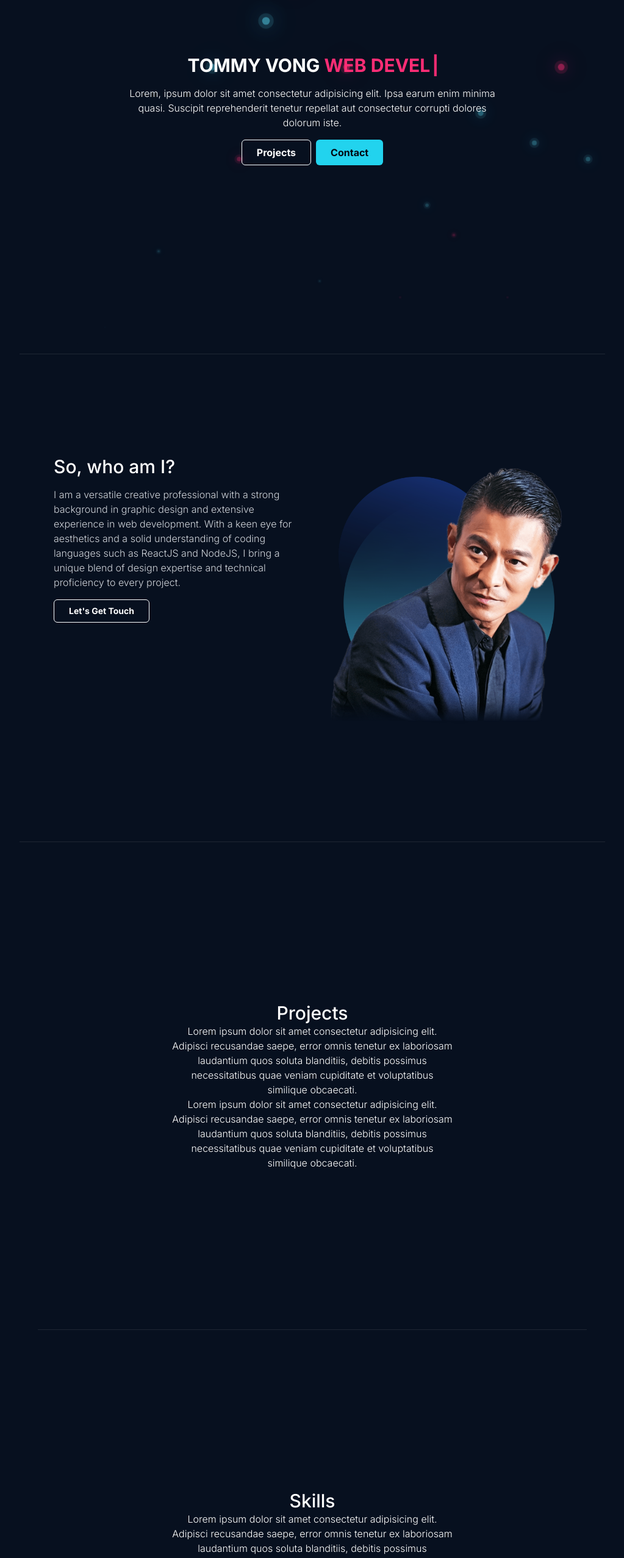
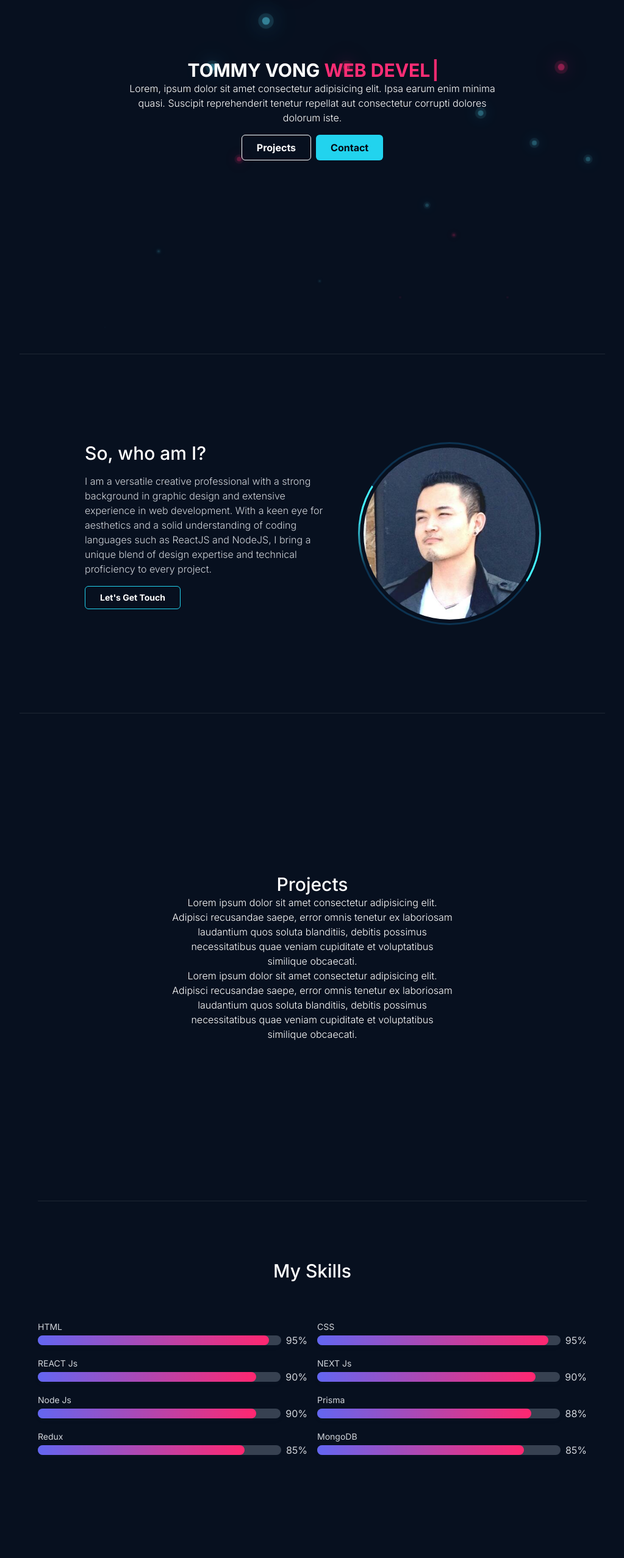
Before and after one commit to tommyeight8/portfolio, a Next.js app: page / in a window 1280 px wide. Shown: the part 220-2775 px from the top of the page at 61% size, without its empty margins (128-1151 px from the left). Built offline with nearby package versions, Linux system fonts and the light colour scheme; no server answers.

Commit message:
Added experience and skill section

```diff
--- a/app/components/About.tsx
+++ b/app/components/About.tsx
@@ -3,18 +3,37 @@
 import { useActiveSelection } from '@/context/ActiveContext'
 import Image from 'next/image'
 import Link from 'next/link'
-import { useEffect } from 'react'
-import { useInView } from 'react-intersection-observer'
+
+import { motion, useInView } from 'framer-motion'
+
+import styles from '@/styles/aboutme.module.css'
 
 const About = () => {
   const {activeSelection, setActiveSelection} = useActiveSelection()
-
   return (
     <section
-      className='h-screen w-full max-w-[960px] flex flex-col justify-center items-center text-white
+      className='py-36 w-full max-w-[960px] flex flex-col justify-center items-center text-white
       font-bold border-t border-gray-200/10' id='about'>
         <div className='flex gap-12'>
-          <div className='flex flex-col gap-4 max-w-[400px]'>
+          <motion.div
+          initial={{
+            x: -100,
+            opacity: 0
+          }}
+          whileInView={{
+            x: 1,
+            opacity: 1,
+            transition: {
+              type: "spring",
+              damping: 15,
+              stiffness: 180,
+              duration: .4
+            }
+          }}
+          viewport={{
+            once: true
+          }}
+          className='flex flex-col gap-4 max-w-[400px]'>
             <h2 className='text-3xl font-medium'>So, who am I?</h2>
             <p className='text-gray-300 text-md font-light'>
               I am a versatile creative professional with a strong background in graphic design and extensive experience
@@ -25,22 +44,54 @@ const About = () => {
             <Link
             onClick={() => setActiveSelection('Contact')}
             href='#contact'
-            className='px-6 py-2 border border-white rounded-md text-sm
+            className='px-6 py-2 border border-cyan-400 rounded-md text-sm
             hover:bg-cyan-400 hover:border-cyan-400 hover:text-gray-900 transition duration-300
               w-fit'>
               Let's Get Touch
             </Link>
-          </div>
-          <Image
-          className=''
-          src='/profile.png'
-          quality={80}
-          width={400}
-          height={300}
-          alt='' />
-
+          </motion.div>
+          <motion.div
+            initial={{
+              x: 100,
+              opacity: 0
+            }}
+            whileInView={{
+              x: 1,
+              opacity: 1,
+              transition: {
+                type: "spring",
+                damping: 15,
+                stiffness: 180,
+                duration: .3
+              }
+            }}
+            viewport={{
+            once: true
+          }}
+          >
+            <div className='flex justify-center items-center relative '>
+              <Image
+                className={`${styles.profile} absolute z-10 rounded-full bg-white w-[282px] h-[282px] object-cover`}
+                src='/profile.png'
+                quality={80}
+                width={295}
+                height={295}
+                alt='' />
+              <div className={`${styles['profile']} relative w-[300px] h-[300px] rounded-full flex justify-center items-center
+                bg-transparentbefore:absolute before:w-[500px] before:h-[350px]
+                overflow-hidden after:absolute after:bg-[#07101f]
+                after:inset-[3px] after:rounded-full`}>
+              </div>
+            </div>
+            {/* <Image
+              className={`${styles.profile} relative rounded-full bg-white w-[300px] h-[300px] object-cover`}
+              src='/profile.png'
+              quality={80}
+              width={300}
+              height={300}
+              alt='' /> */}
+          </motion.div>
         </div>
-
     </section>
   )
 }
--- a/app/components/Contact.tsx
+++ b/app/components/Contact.tsx
@@ -10,7 +10,7 @@ const Contact = () => {
 
   return (
     <section
-        className='flex items-center justify-center h-screen w-full relative bg-gradient-to-tr from-slate-800
+        className='pt-24 pb-48 flex items-center justify-center  w-full relative bg-gradient-to-tr from-slate-800
          to-[#07101f] to-50%'
         id='contact'>
         <div className={`${styles['bg-gradient']} relative w-[300px] h-[400px] flex justify-center items-center
--- a/app/components/Experience.tsx
+++ b/app/components/Experience.tsx
@@ -1,29 +1,60 @@
 'use client'
+import React, { useEffect, useState } from 'react';
+import { VerticalTimeline, VerticalTimelineElement }  from 'react-vertical-timeline-component';
+import 'react-vertical-timeline-component/style.min.css';
+import {useInView} from 'react-intersection-observer'
 
-import { useActiveSelection } from '@/context/ActiveContext'
-import React, { useEffect } from 'react'
-import { useInView } from 'react-intersection-observer'
+import { experiencesData } from '@/lib/data';
 
 const Experience = () => {
-  const {activeSelection, setActiveSelection} = useActiveSelection()
+  const [timeline, settimeline] = useState(false)
+  const { ref, inView } = useInView({
+    threshold: .3
+  })
+
+  useEffect(() => {
+    if(inView) {
+      settimeline(true)
+    }
+  }, [inView])
 
   return (
-    <section
-      className='h-screen w-full max-w-[900px] flex flex-col items-center justify-center text-white text-center
-      font-bold border-t border-gray-200/10' id='experience'>
-        <h2 className='text-3xl font-medium capitalize'>Experience</h2>
-        <p className='max-w-[460px] text-md font-light'>
-          Lorem ipsum dolor sit amet consectetur adipisicing elit. Adipisci
-          recusandae saepe, error omnis tenetur ex laboriosam laudantium quos
-          soluta blanditiis, debitis possimus necessitatibus quae veniam
-          cupiditate et voluptatibus similique obcaecati.
-        </p>
-        <p className='max-w-[460px] text-md font-light'>
-          Lorem ipsum dolor sit amet consectetur adipisicing elit. Adipisci
-          recusandae saepe, error omnis tenetur ex laboriosam laudantium quos
-          soluta blanditiis, debitis possimus necessitatibus quae veniam
-          cupiditate et voluptatibus similique obcaecati.
-        </p>
+    <section id='experience' ref={ref} className='py-24 flex flex-col justify-center items-center text-white'>
+        <h2 className='text-3xl font-medium capitalize mb-16'>My Experience</h2>
+        <VerticalTimeline
+
+        >
+          {
+            experiencesData.map((experience, i) => {
+              return (
+                <React.Fragment key={i}>
+                <VerticalTimelineElement
+                  visible={timeline}
+                  contentStyle={{
+                    background: 'transparent',
+                    boxShadow: 'none',
+                    border: '2px solid #fff',
+                    textAlign: 'left',
+                  }}
+                  contentArrowStyle={{
+                    borderRight: '.4rem solid #fff'
+                  }}
+                  date={experience.date}
+                  dateClassName='text-gray-100'
+                  icon={experience.icon}
+                  iconStyle={{
+                    background: 'linear-gradient(45deg, navy, magenta)'
+                  }}
+                >
+                  <h3 className='text-gray-100 font-semibold capitalize'>{experience.title}</h3>
+                  <p className='!text-sm font-normal !mt-0 text-blue-400'>{experience.location}</p>
+                  <p className='text-gray-200'>{experience.description}</p>
+                </VerticalTimelineElement>
+              </React.Fragment>
+              )
+            })
+          }
+        </VerticalTimeline>
     </section>
   )
 }
--- a/app/components/Form.tsx
+++ b/app/components/Form.tsx
@@ -10,9 +10,6 @@ import { FaLinkedin, FaTwitter, FaInstagram } from 'react-icons/fa'
 const Form = () => {
     const [clientErrors, setclientErrors] = useState<any | null>(null)
     const formRef = useRef<HTMLFormElement>(null)
-
-    console.log(clientErrors);
-
 
     const clientAction = async (formData: FormData) => {
         const senderEmail = formData.get('email')
@@ -59,6 +56,7 @@ const Form = () => {
                         <input
                             name="email"
                             type="email"
+                            id='email'
                             className="text-white peer w-full border-b-2 border-transparent placeholder:text-transparent
                             outline-none focus:border-gray-700 bg-black/10 p-2"
                             placeholder="name" />
@@ -72,6 +70,7 @@ const Form = () => {
                     </div>
                     <div className="relative mt-6">
                         <textarea
+                            id='message'
                             name="message"
                             maxLength={500}
                             className="text-white h-24 peer w-full border-b-2 border-transparent placeholder:text-transparent
--- a/app/components/Intro.tsx
+++ b/app/components/Intro.tsx
@@ -4,6 +4,21 @@ import { useActiveSelection } from '@/context/ActiveContext'
 import { useEffect } from 'react'
 import { useInView } from 'react-intersection-observer'
 import { useTypewriter, Cursor } from 'react-simple-typewriter'
+import { motion } from 'framer-motion'
+
+// const staggerAnimation = {
+//   initial: {
+//     opacity: 0,
+//     y: 10
+//   },
+//   animate: (i: number) => ({
+//     opacity: 1,
+//     y: 0,
+//     transition: {
+//       delay: .2 * i,
+//     }
+//   })
+// }
 
 const Intro = () => {
     const [text] = useTypewriter({
@@ -12,11 +27,21 @@ const Intro = () => {
         loop: true
     })
 
-    const {activeSelection, setActiveSelection} = useActiveSelection()
+    const btns = ['Projects', 'Contact Me']
 
   return (
     <section className='h-screen text-white text-center font-bold
     flex flex-col w-full items-center justify-center gap-4' id='home'>
+      <motion.div
+        initial={{
+          y: 100,
+          opacity: 0
+        }}
+        animate={{
+          y: 0,
+          opacity: 1
+        }}
+      >
         <div className='uppercase font-bold text-3xl'>
           Tommy vong&nbsp;
           <span className='text-[#ff2d75]'>
@@ -26,12 +51,31 @@ const Intro = () => {
           Lorem, ipsum dolor sit amet consectetur adipisicing elit. Ipsa earum enim minima quasi. Suscipit reprehenderit tenetur repellat aut consectetur
           corrupti dolores dolorum iste.
         </div>
-      <div className='flex gap-2'>
-        <button className='px-6 py-2 border border-white rounded-md
-        hover:bg-white hover:text-gray-900 transition duration-300'>Projects</button>
-        <button className='px-6 py-2 bg-cyan-400 rounded-md text-gray-950
-        hover:bg-[#ff2d75] transition duration-300'>Contact</button>
-      </div>
+      </motion.div>
+      <motion.div
+        initial={{
+            y: 100,
+            opacity: 0
+          }}
+          animate={{
+            y: 0,
+            opacity: 1,
+            transition: {
+              delay: .2
+            }
+          }}
+        className='flex gap-2'>
+        <button
+          className='px-6 py-2 border border-white rounded-md
+          hover:bg-white hover:text-gray-900 transition duration-300'>
+            Projects
+        </button>
+        <button
+          className='px-6 py-2 bg-cyan-400 rounded-md text-gray-950
+          hover:bg-[#ff2d75] transition duration-300'>
+            Contact
+          </button>
+      </motion.div>
     </section>
   )
 }
--- /dev/null
+++ b/app/components/Progressbar.tsx
@@ -0,0 +1,54 @@
+'use client'
+
+import { animate, motion } from 'framer-motion'
+import styles from '@/styles/progressbar.module.css'
+import { useEffect, useRef } from 'react'
+
+type Props = {
+  value: number,
+  lang: string
+}
+
+const Progressbar = ({ value, lang }: Props) => {
+  const progressRef = useRef<HTMLParagraphElement | null>(null)
+
+  useEffect(() => {
+    if(progressRef.current !== null) {
+      animate(0, value, {
+        duration: 1.5,
+        onUpdate: (currentValue) => {
+          // @ts-ignore
+          progressRef.current.textContent = currentValue.toFixed(0)
+        }
+      })
+    }
+  }, [value])
+
+  return (
+    <div className='flex flex-col'>
+      <p className='text-sm font-normal w-fit text-gray-300'>{lang}</p>
+      <div className='flex items-center gap-2 text-white w-full'>
+        <div className='w-full h-4 flex justify-start items-stretch
+          rounded-full shadow-md shadow-gray-800/10 overflow-hidden bg-gray-700'>
+          <motion.div
+            whileInView={{
+              width: `${value}%`
+            }}
+            transition={{
+              duration: 1.5
+            }}
+            viewport={{
+              once: true
+            }}
+            className='w-[0%] bg-gradient-to-r from-indigo-500 to-[#ff2770] rounded-r-full'>
+          </motion.div>
+        </div>
+        <div className='text-gray-300 flex font-normal'>
+          <p ref={progressRef}>0</p><span>%</span>
+        </div>
+      </div>
+    </div>
+  )
+}
+
+export default Progressbar
--- a/app/components/Skills.tsx
+++ b/app/components/Skills.tsx
@@ -3,29 +3,42 @@
 import { useActiveSelection } from '@/context/ActiveContext'
 import Image from 'next/image'
 import React, { useEffect } from 'react'
-import { useInView } from 'react-intersection-observer'
+import {motion} from 'framer-motion'
+import Progressbar from './Progressbar'
+import { skillsData } from '@/lib/data'
 
 const Skills = () => {
   const {activeSelection, setActiveSelection} = useActiveSelection()
 
   return (
-    <section
-      className='h-screen w-full max-w-[900px] flex flex-col items-center justify-center text-white text-center
+    <motion.section
+      initial={{
+        y: 100,
+        opacity: 0
+      }}
+      whileInView={{
+        y: 0,
+        opacity: 1,
+        transition: {
+          delay: .3
+        }
+      }}
+      viewport={{
+        once: true
+      }}
+      className='w-full py-24 max-w-[900px] flex flex-col items-center justify-center text-white text-center
       font-bold border-t border-gray-200/10' id='skills'>
-        <h2 className='text-3xl font-medium capitalize'>Skills</h2>
-        <p className='max-w-[460px] text-md font-light'>
-          Lorem ipsum dolor sit amet consectetur adipisicing elit. Adipisci
-          recusandae saepe, error omnis tenetur ex laboriosam laudantium quos
-          soluta blanditiis, debitis possimus necessitatibus quae veniam
-          cupiditate et voluptatibus similique obcaecati.
-        </p>
-        <p className='max-w-[460px] text-md font-light'>
-          Lorem ipsum dolor sit amet consectetur adipisicing elit. Adipisci
-          recusandae saepe, error omnis tenetur ex laboriosam laudantium quos
-          soluta blanditiis, debitis possimus necessitatibus quae veniam
-          cupiditate et voluptatibus similique obcaecati.
-        </p>
-    </section>
+        <h2 className='text-3xl font-medium capitalize mb-16'>My Skills</h2>
+        <div className='grid grid-cols-2 gap-4 w-full max-[960px]:'>
+          {
+            skillsData.sort((a, b) => {
+              return b.knowledge - a.knowledge
+            }).map((skill, i) => {
+              return (<Progressbar key={i} value={skill.knowledge} lang={skill.lang}/>)
+            })
+          }
+        </div>
+    </motion.section>
   )
 }
 
--- a/lib/data.ts
+++ b/lib/data.ts
@@ -33,32 +33,67 @@ export const links = [
   },
 ] as const;
 
-// export const experiencesData = [
-//   {
-//     title: "Graduated bootcamp",
-//     location: "Miami, FL",
-//     description:
-//       "I graduated after 6 months of studying. I immediately found a job as a front-end developer.",
-//     icon: React.createElement(LuGraduationCap),
-//     date: "2019",
-//   },
-//   {
-//     title: "Front-End Developer",
-//     location: "Orlando, FL",
-//     description:
-//       "I worked as a front-end developer for 2 years in 1 job and 1 year in another job. I also upskilled to the full stack.",
-//     icon: React.createElement(CgWorkAlt),
-//     date: "2019 - 2021",
-//   },
-//   {
-//     title: "Full-Stack Developer",
-//     location: "Houston, TX",
-//     description:
-//       "I'm now a full-stack developer working as a freelancer. My stack includes React, Next.js, TypeScript, Tailwind, Prisma and MongoDB. I'm open to full-time opportunities.",
-//     icon: React.createElement(FaReact),
-//     date: "2021 - present",
-//   },
-// ] as const;
+export const skillsData = [
+  {
+    lang: 'HTML',
+    knowledge: 95,
+  },
+  {
+    lang: 'CSS',
+    knowledge: 95
+  },
+  {
+    lang: 'REACT Js',
+    knowledge: 90
+  },
+  {
+    lang: 'NEXT Js',
+    knowledge: 90
+  },
+  {
+    lang: 'Redux',
+    knowledge: 85
+  },
+  {
+    lang: 'Prisma',
+    knowledge: 88
+  },
+  {
+    lang: 'Node Js',
+    knowledge: 90
+  },
+  {
+    lang: 'MongoDB',
+    knowledge: 85
+  }
+];
+
+export const experiencesData = [
+  {
+    title: "Graduated bootcamp",
+    location: "Miami, FL",
+    description:
+      "I graduated after 6 months of studying. I immediately found a job as a front-end developer.",
+    icon: React.createElement(LuGraduationCap),
+    date: "2019",
+  },
+  {
+    title: "Front-End Developer",
+    location: "Orlando, FL",
+    description:
+      "I worked as a front-end developer for 2 years in 1 job and 1 year in another job. I also upskilled to the full stack.",
+    icon: React.createElement(CgWorkAlt),
+    date: "2019 - 2021",
+  },
+  {
+    title: "Full-Stack Developer",
+    location: "Houston, TX",
+    description:
+      "I'm now a full-stack developer working as a freelancer. My stack includes React, Next.js, TypeScript, Tailwind, Prisma and MongoDB. I'm open to full-time opportunities.",
+    icon: React.createElement(FaReact),
+    date: "2021 - present",
+  },
+] as const;
 
 // export const projectsData = [
 //   {
@@ -83,25 +118,3 @@ export const links = [
 //     imageUrl: wordanalyticsImg,
 //   },
 // ] as const;
-
-// export const skillsData = [
-//   "HTML",
-//   "CSS",
-//   "JavaScript",
-//   "TypeScript",
-//   "React",
-//   "Next.js",
-//   "Node.js",
-//   "Git",
-//   "Tailwind",
-//   "Prisma",
-//   "MongoDB",
-//   "Redux",
-//   "GraphQL",
-//   "Apollo",
-//   "Express",
-//   "PostgreSQL",
-//   "Python",
-//   "Django",
-//   "Framer Motion",
-// ] as const;
--- a/package.json
+++ b/package.json
@@ -17,6 +17,7 @@
     "react-icons": "^5.0.1",
     "react-intersection-observer": "^9.7.0",
     "react-simple-typewriter": "^5.0.1",
+    "react-vertical-timeline-component": "^3.6.0",
     "resend": "^3.1.0",
     "zod": "^3.22.4"
   },
@@ -24,6 +25,7 @@
     "@types/node": "^20",
     "@types/react": "^18",
     "@types/react-dom": "^18",
+    "@types/react-vertical-timeline-component": "^3.3.6",
     "autoprefixer": "^10.0.1",
     "postcss": "^8",
     "tailwindcss": "^3.3.0",
--- /dev/null
+++ b/styles/aboutme.module.css
@@ -0,0 +1,52 @@
+
+/* .profile::before {
+    content: '';
+    position: absolute;
+    width: 100%;
+    height: 100%;
+    background: #811111;
+    border-radius: 50%;
+    inset: 5px;
+    top: 0;
+    left: 0;
+} */
+
+/* .profile::after {
+    content: '';
+    position: absolute;
+    width: 100%;
+    height: 100%;
+    background: blue;
+    border-radius: 50%;
+    inset: 10px;
+    top: 0;
+    left: 0;
+} */
+
+@property  --a {
+    syntax: '<angle>';
+    inherits: false;
+    initial-value: 0deg;
+}
+
+.profile {
+    background: rgb(12, 50, 80);
+    /* background: repeating-conic-gradient(from var(--a), #ff2770  0%,
+    #ff2770 5%, transparent 0%, transparent 40%, #ff2770 50%);
+    animation: animate 6s linear infinite; */
+}
+
+.profile::before {
+    background: repeating-conic-gradient(from var(--a), #45f3ff  0%,
+    #45f3ff 5%, transparent 0%, transparent 40%, #45f3ff 50%);
+    animation: animate 5s linear infinite;
+}
+
+@keyframes animate {
+    0% {
+        --a: 0deg;
+    }
+    100% {
+        --a: 360deg;
+    }
+}
```
Also changed, not shown: lib/motion.js (added), public/profile.png, 1 other file (tests, documents, lock files or other folders). Lines whose indentation alone changed are shown as unchanged.
